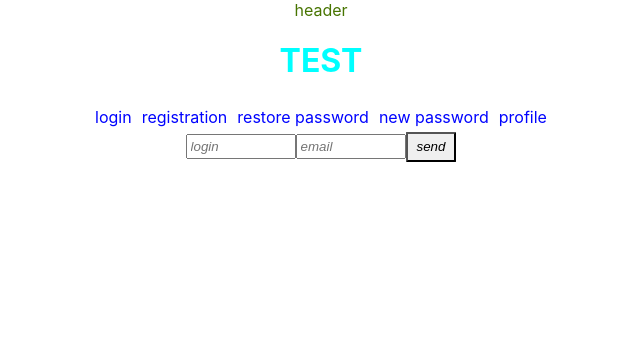
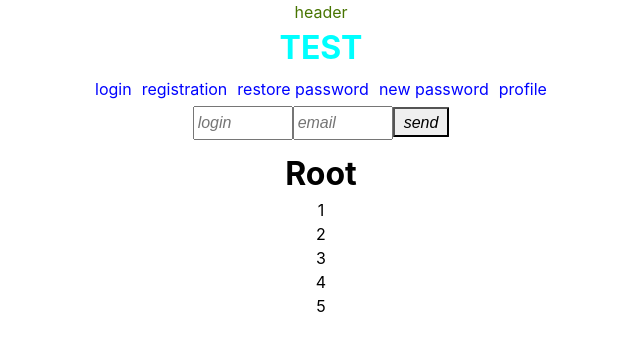
Before and after one commit to vantrey/cards2u, a React (Create React App) app: page /#/ in a window 1280 px wide. Shown: the top 350 px of the page, without its empty margins (319-959 px from the left). Built offline with nearby package versions, Linux system fonts and the light colour scheme.

Commit message:
reset css styles ( index.css)

```diff
--- a/package.json
+++ b/package.json
@@ -13,6 +13,7 @@
     "@types/react-dom": "^16.9.0",
     "axios": "^0.19.2",
     "gh-pages": "^2.2.0",
+    "normalize.css": "^8.0.1",
     "react": "^16.13.1",
     "react-dom": "^16.13.1",
     "react-hook-form": "^5.7.2",
--- a/src/index.css
+++ b/src/index.css
@@ -11,3 +11,75 @@ code {
   font-family: source-code-pro, Menlo, Monaco, Consolas, 'Courier New',
     monospace;
 }
+
+
+ /*сброс стилей*/
+/* Указываем box sizing */
+*,
+*::before,
+*::after {
+  box-sizing: border-box;
+}
+
+/* Убираем внутренние отступы */
+ul[class],
+ol[class] {
+  padding: 0;
+}
+
+/* Убираем внешние отступы */
+body,
+h1,
+h2,
+h3,
+h4,
+p,
+ul,
+ol,
+li,
+figure,
+figcaption,
+blockquote,
+dl,
+dd {
+  margin: 0;
+  padding: 0;
+}
+
+/* Выставляем основные настройки по-умолчанию для body */
+body {
+  min-height: 100vh;
+  scroll-behavior: smooth;
+  text-rendering: optimizeSpeed;
+  line-height: 1.5;
+}
+
+/* Удаляем стандартную стилизацию для всех ul и il, у которых есть атрибут class*/
+ul,
+ol {
+  list-style: none;
+}
+
+/* Элементы a, у которых нет класса, сбрасываем до дефолтных стилей */
+a:not([class]) {
+  text-decoration-skip-ink: auto;
+}
+
+/* Упрощаем работу с изображениями */
+img {
+  max-width: 100%;
+  display: block;
+}
+
+/* Указываем понятную периодичность в потоке данных у article*/
+article > * + * {
+  margin-top: 1em;
+}
+
+/* Наследуем шрифты для инпутов и кнопок */
+input,
+button,
+textarea,
+select {
+  font: inherit;
+}
--- a/src/main/ui/components/Main.tsx
+++ b/src/main/ui/components/Main.tsx
@@ -3,11 +3,13 @@ import styles from './Main.module.css'
 import Header from "./header/Header";
 import Routs from "./routes/Routes";
 import Test from "../../features/test/Test";
+import Root from "./Root";
 
 const Main = () => {
   return  <div className={styles.header}>
     <Header/>
     <Test/>
+    <Root/>
     <Routs/>
   </div>
 }
--- /dev/null
+++ b/src/main/ui/components/Root.module.css
@@ -0,0 +1,4 @@
+.root {
+    width: 100%;
+    height: 100vh;
+}
--- /dev/null
+++ b/src/main/ui/components/Root.tsx
@@ -0,0 +1,17 @@
+import React from 'react';
+import styles from './Main.module.css'
+
+const Root = () => {
+    return (
+        <div className={styles.root}>
+           <h1>Root</h1>
+            <ul>
+                <li>1</li>
+                <li>2</li>
+                <li>3</li>
+                <li>4</li>
+                <li>5</li></ul>
+        </div>
+    )
+}
+export default Root;
--- a/src/main/ui/components/main_Page/MainPage.tsx
+++ b/src/main/ui/components/main_Page/MainPage.tsx
@@ -0,0 +1 @@
+export default 555;
--- /dev/null
+++ b/src/main/ui/components/profile_Page/Profile.tsx
@@ -0,0 +1 @@
+export default 555;
--- a/src/main/ui/components/routes/Routes.tsx
+++ b/src/main/ui/components/routes/Routes.tsx
@@ -5,12 +5,16 @@ import Registration from "../../../auth/registration/Regirtration";
 import RestorePsw from "../../../auth/restorePsw/RestorePsw";
 import NewPsw from "../../../auth/newPsw/newPsw";
 import Profile from "../../../auth/profile/Profile";
+import Root from "../Root";
+
 
 export const LOGIN_PATH = '/login'
 export const REGISTRATION_PATH = '/registration'
 export const RESTORE_PSW_PATH = '/restorePsw'
 export const NEW_PSW_PATH = '/newPsw'
 export const PROFILE_PATH = '/profile'
+export const ROOT_PATH = '/root'
+
 
 const Routs = () => {
   return <div>
@@ -19,6 +23,7 @@ const Routs = () => {
     <Route path={RESTORE_PSW_PATH} render={() => <RestorePsw/>}/>
     <Route path={NEW_PSW_PATH} render={() => <NewPsw/>}/>
     <Route path={PROFILE_PATH} render={() => <Profile/>}/>
+    <Route path={ROOT_PATH} render={() => <Root/>}/>
   </div>
 }
 export default Routs
```
Also changed, not shown: src/main/ui/components/menu/Menu.module.tsx (deleted, +0 -14 lines), src/main/ui/components/navbar/Navbar.tsx (+1 -14 lines), src/main/ui/components/profile_Page/Profile.module.tsx (deleted, +0 -14 lines), src/main/ui/components/menu/Menu.tsx (renamed from src/main/ui/components/footer/Footer.tsx), 2 other files (tests, documents, lock files or other folders).
